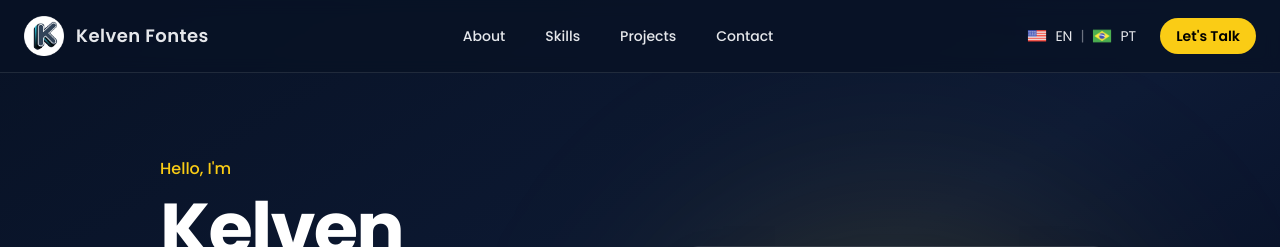
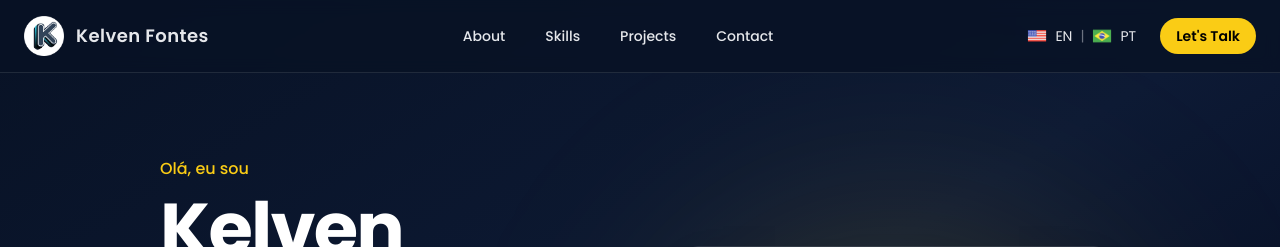
Before and after one commit to KelvenFontes/my-portfolio, a Next.js app: page /pt in a window 1280 px wide. Shown: the top 247 px of the page. Built offline with nearby package versions, Linux system fonts and the light colour scheme.

Commit message:
feat: adicionar suporte a múltiplos idiomas com dicionários para inglês e português

```diff
--- a/src/app/en/page.tsx
+++ b/src/app/en/page.tsx
@@ -1,4 +1,5 @@
-"use client";
+
+import { getDictionary } from "@/lib/getDictionary"
 
 import About from "@/components/About";
 import Contact from "@/components/Contact";
@@ -10,13 +11,15 @@ import ScrollToTop from "@/components/ScrollToTop";
 import Skills from "@/components/Skills";
 import TechCarousel from "@/components/TechCarousel";
 
-export default function Home() {
+export default async function Home() {
+
+  const dict = await getDictionary("en")
+
   return (
     <>
-
       <Navbar />
 
-      <Hero />
+      <Hero dict={dict}/>
 
       <About />
 
--- a/src/app/pt/page.tsx
+++ b/src/app/pt/page.tsx
@@ -1,4 +1,5 @@
-"use client";
+
+import { getDictionary } from "@/lib/getDictionary"
 
 import About from "@/components/About";
 import Contact from "@/components/Contact";
@@ -10,12 +11,15 @@ import ScrollToTop from "@/components/ScrollToTop";
 import Skills from "@/components/Skills";
 import TechCarousel from "@/components/TechCarousel";
 
-export default function Home() {
+export default async function Home() {
+
+  const dict = await getDictionary("pt")
+
   return (
     <>
       <Navbar />
 
-      <Hero />
+      <Hero dict={dict}/>
 
       <About />
 
--- a/src/components/Hero.tsx
+++ b/src/components/Hero.tsx
@@ -4,7 +4,8 @@ import Image from "next/image"
 import { FaLinkedin, FaGithub, FaEnvelope, FaWhatsapp } from "react-icons/fa"
 import { BsDownload } from "react-icons/bs"
 
-export default function Hero() {
+
+export default function Hero({ dict }:any) {
   return (
     <section className="min-h-screen flex items-center text-white bg-gradient-to-br from-[#081225] via-[#0d1a35] to-[#020617] px-6 pt-28">
 
@@ -14,7 +15,7 @@ export default function Hero() {
         <div className="order-2 md:order-1 text-center md:text-left animate-fadeIn">
 
           <p className="text-yellow-400 font-medium mb-3">
-            Hello, I'm
+            {dict.hero.hello}
           </p>
 
           <h1 className="text-5xl md:text-7xl font-extrabold leading-tight tracking-tight">
--- /dev/null
+++ b/src/lib/getDictionary.ts
@@ -0,0 +1,8 @@
+const dictionaries = {
+  en: () => import("../messages/en.json").then((module) => module.default),
+  pt: () => import("../messages/pt.json").then((module) => module.default),
+}
+
+export const getDictionary = async (locale: "en" | "pt") => {
+  return dictionaries[locale]()
+}
--- /dev/null
+++ b/src/messages/en.json
@@ -0,0 +1,9 @@
+{
+  "hero": {
+    "hello": "Hello, I'm",
+    "role": "Data Analyst",
+    "description": "I turn complex data into clear insights that help businesses make smarter decisions.",
+    "contact": "Contact Me",
+    "download": "Download CV"
+  }
+}
--- /dev/null
+++ b/src/messages/pt.json
@@ -0,0 +1,7 @@
+{
+  "hero": {
+    "hello": "Olá, eu sou",
+    "role": "Analista de Dados",
+    "description": "Transformo dados em insights."
+  }
+}
```
